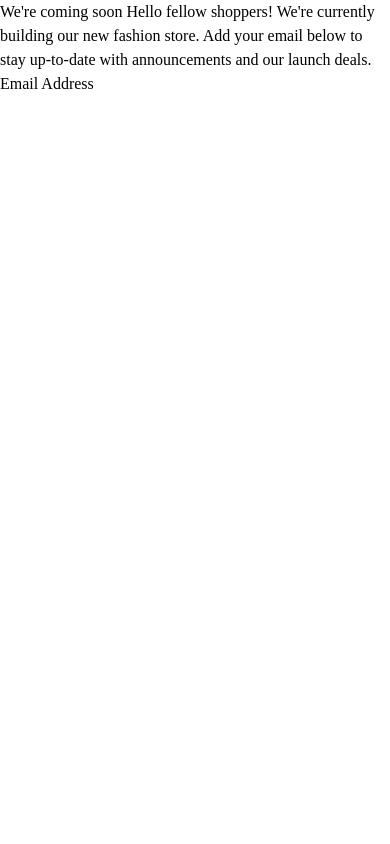
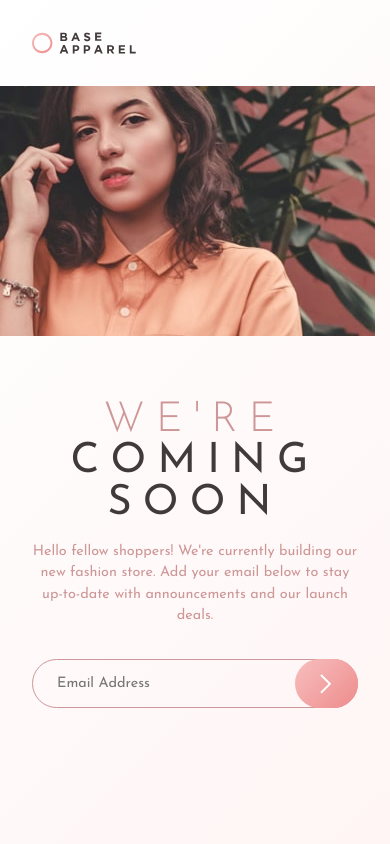
Before and after one commit to xapzx/base-apparel-coming-soon, a plain HTML site: page index.html in a window 390 px wide. Drawn offline with Linux system fonts and the light colour scheme.

Commit message:
Completed implementation of mobile design

```diff
--- a/index.html
+++ b/index.html
@@ -13,12 +13,25 @@
   <title>Frontend Mentor | Base Apparel coming soon page</title>
 </head>
 <body>
-
-  We're coming soon
-
-  Hello fellow shoppers! We're currently building our new fashion store.
-  Add your email below to stay up-to-date with announcements and our launch deals.
-
-  Email Address
+  <main>
+    <header>
+      <img src="images/logo.svg" alt="Brand logo">
+    </header>
+    <div class="info">
+      <h1><span>We're</span> coming soon</h1>
+      <p>Hello fellow shoppers! We're currently building our new fashion store.
+        Add your email below to stay up-to-date with announcements and our launch deals.
+      </p>
+      <div class="input-prompt">
+        <input type="email" name="email" id="email" placeholder="Email Address">
+        <button>
+          <svg xmlns="http://www.w3.org/2000/svg" width="12" height="20"><path fill="none" stroke="#FFF" stroke-width="2" d="M1 1l8.836 8.836L1 18.671"/></svg>
+        </button>
+      </div>
+    </div>
+    <div class="image">
+      <img src="images/hero-mobile.jpg" alt="Image of a woman">
+    </div>
+  </main>
 </body>
 </html>
--- a/style.css
+++ b/style.css
@@ -7,8 +7,8 @@
     --clr-neutral-grayish-red: hsl(0, 6%, 24%);
 
     /* Gradients */
-    --clr-gradient-0: linear-gradient(135deg, hsl(0, 0%, 100%), hsl(0, 100%, 98%));
-    --clr-gradient-1: linear-gradient(135deg, hsl(0, 80%, 86%), hsl(0, 74%, 74%));
+    --clr-gradient-bg: linear-gradient(135deg, hsl(0, 0%, 100%), hsl(0, 100%, 98%));
+    --clr-gradient-btn: linear-gradient(135deg, hsl(0, 80%, 86%), hsl(0, 74%, 74%));
 
     --ff-primary: 'Josefin Sans', sans-serif;
     --fs-base: 1rem;
@@ -16,3 +16,84 @@
     --fw-regular: 400;
     --fw-bold: 600;
 }
+
+body {
+    min-height: 100vh;
+    font-family: var(--ff-primary);
+}
+
+main {
+    display: grid;
+    grid-template-rows: auto auto 1fr;
+    height: 100vh;
+    background: var(--clr-gradient-bg);
+}
+
+header {
+    padding: 2rem;
+}
+
+header > img {
+    width: 6.5rem;
+}
+
+.image {
+    grid-row: 2;
+}
+
+.info {
+    padding: 4rem 2rem;
+    display: flex;
+    flex-direction: column;
+    gap: 1rem;
+    text-align: center;
+}
+
+.info > h1 {
+    font-size: 2.6rem;
+    font-weight: var(--fw-);
+    text-transform: uppercase;
+    line-height: 2.6rem;
+    letter-spacing: 0.7rem;
+    color: var(--clr-neutral-grayish-red);
+}
+
+.info > h1 > span {
+    color: var(--clr-primary-desat-red);
+    font-weight: var(--fw-light);
+}
+
+.info > p {
+    color: var(--clr-primary-desat-red);
+    font-size: 0.9rem;
+    font-weight: var(--fw-regular);
+}
+
+.input-prompt {
+    position: relative;
+    margin-top: 1rem;
+}
+
+.input-prompt > input {
+    background-color: transparent;
+    color: var(--clr-primary-desat-red);
+    font-size: 0.9rem;
+    width: 100%;
+    border: 1px solid var(--clr-primary-desat-red);
+    border-radius: 48px;
+    padding: 0.8rem 1.5rem;
+
+}
+
+.input-prompt > button {
+    display: flex;
+    align-items: center;
+    background: var(--clr-gradient-btn);
+    position: absolute;
+    right: 0;
+    top: 0;
+    height: 100%;
+    padding: 0 1.6rem;
+    border: none;
+    border-radius: 48px;
+}
```
